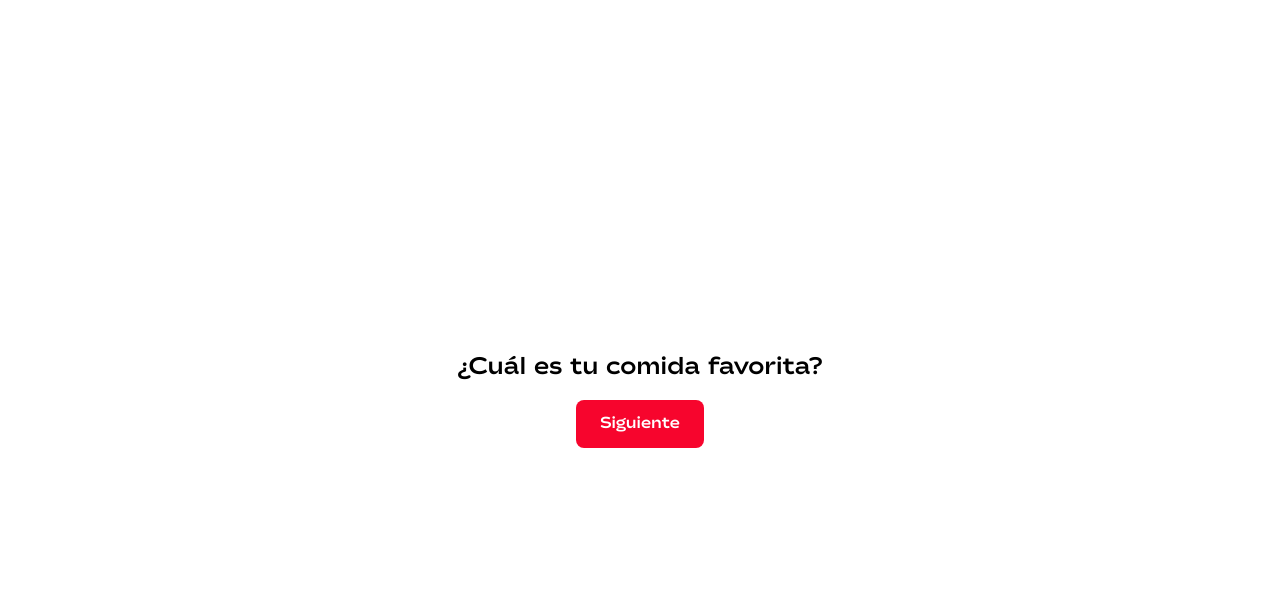
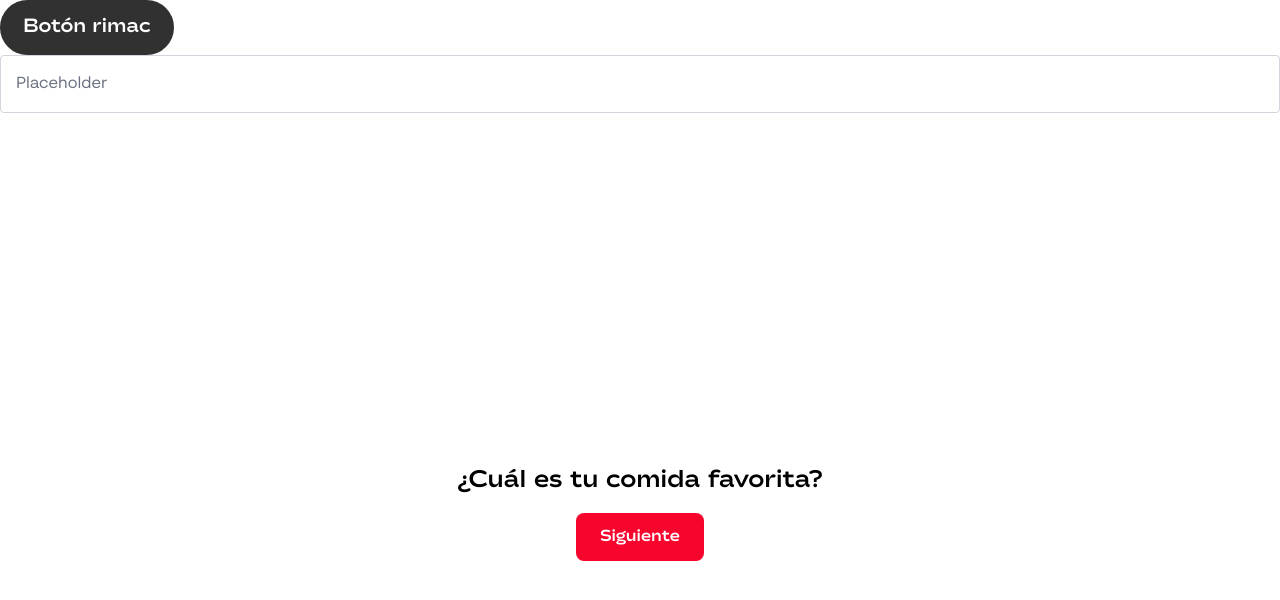
Before and after one commit to gatodemontecristo/survey-rimac-2025, a React (Vite) app: page /encuesta in a window 1280 px wide. Shown: the top 600 px of the page. Built offline with nearby package versions, Linux system fonts and the light colour scheme.

Commit message:
feat: atoms elements implemented

```diff
--- /dev/null
+++ b/src/components/atoms/form/ButtonRimac.tsx
@@ -0,0 +1,15 @@
+import '../../../styles/button-style.css';
+
+interface ButtonRimacProps {
+  text: string;
+  fnClick: () => void;
+}
+export const ButtonRimac = ({ text, fnClick }: ButtonRimacProps) => {
+  return (
+    <div>
+      <button onClick={fnClick} className=' button-circle'>
+        <span className='button-text'>{text}</span>
+      </button>
+    </div>
+  );
+};
--- /dev/null
+++ b/src/components/atoms/form/InputRimac.tsx
@@ -0,0 +1,35 @@
+import { useState } from 'react';
+
+export const InputRimac = () => {
+  const [isFocused, setIsFocused] = useState(false);
+  const [value, setValue] = useState('');
+
+  const handleFocus = () => setIsFocused(true);
+  const handleBlur = () => {
+    if (value === '') {
+      setIsFocused(false);
+    }
+  };
+
+  return (
+    <div className='relative w-full'>
+      <input
+        type='text'
+        value={value}
+        onChange={(e) => setValue(e.target.value)}
+        onFocus={handleFocus}
+        onBlur={handleBlur}
+        className='w-full px-4 py-4 font-br-sonoma border border-gray-300 rounded focus:outline-none focus:border-blue-500'
+      />
+      <label
+        className={`absolute left-4  font-br-sonoma   transition-all duration-300 ease-in-out ${
+          isFocused || value
+            ? 'text-xs top-1 text-blue-500'
+            : 'text-gray-500 -translate-y-1/2 top-1/2'
+        }`}
+      >
+        Placeholder
+      </label>
+    </div>
+  );
+};
--- /dev/null
+++ b/src/components/atoms/form/index.ts
@@ -0,0 +1,2 @@
+export * from './ButtonRimac';
+export * from './InputRimac';
--- /dev/null
+++ b/src/components/atoms/index.ts
@@ -0,0 +1 @@
+export * from './form';
--- /dev/null
+++ b/src/components/index.ts
@@ -0,0 +1 @@
+export * from './atoms';
--- a/src/router/routes/SurveyRoutes.tsx
+++ b/src/router/routes/SurveyRoutes.tsx
@@ -1,9 +1,12 @@
 import { Outlet } from 'react-router-dom';
+import { ButtonRimac, InputRimac } from '../../components';
 
 export const SurveyRoutes = () => {
   return (
-    <>
+    <div>
+      <ButtonRimac text='Botón rimac' fnClick={() => {}}></ButtonRimac>
+      <InputRimac></InputRimac>
       <Outlet></Outlet>
-    </>
+    </div>
   );
 };
--- /dev/null
+++ b/src/styles/button-style.css
@@ -0,0 +1,41 @@
+.button-circle {
+  position: relative;
+  display: inline-block;
+  padding: 10px 20px;
+  font-size: 1.2rem;
+  color: white;
+  background: rgb(49, 49, 49);
+  border: 3px solid rgb(49, 49, 49);
+  padding: 10px 20px;
+  border-radius: 50px;
+  cursor: pointer;
+  overflow: hidden;
+  transition: 0.2s;
+}
+
+.button-circle:hover {
+  color: rgb(49, 49, 49);
+}
+
+.button-circle::after {
+  content: '';
+  position: absolute;
+  top: 0;
+  left: 0;
+  width: 100%;
+  height: 100%;
+  background: white;
+  clip-path: circle(0%);
+  z-index: 0;
+  transition: 0.2s;
+}
+
+.button-circle:hover::after {
+  clip-path: circle(100%);
+}
+
+.button-text {
+  z-index: 1;
+  position: relative;
+  transition: 0.2s;
+}
```
Also changed, not shown: src/components/atoms/form/LabelRimac.tsx (added).
